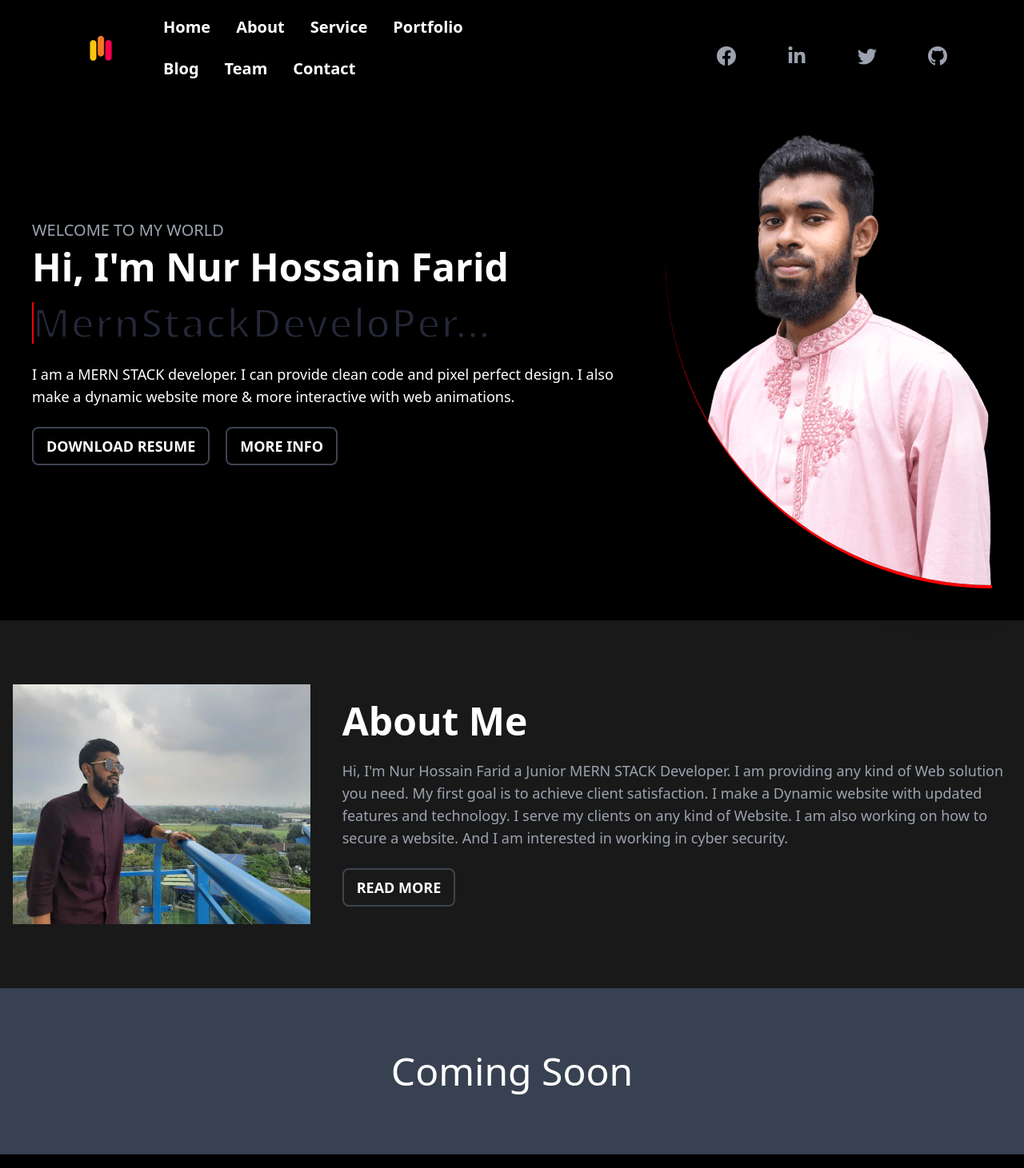
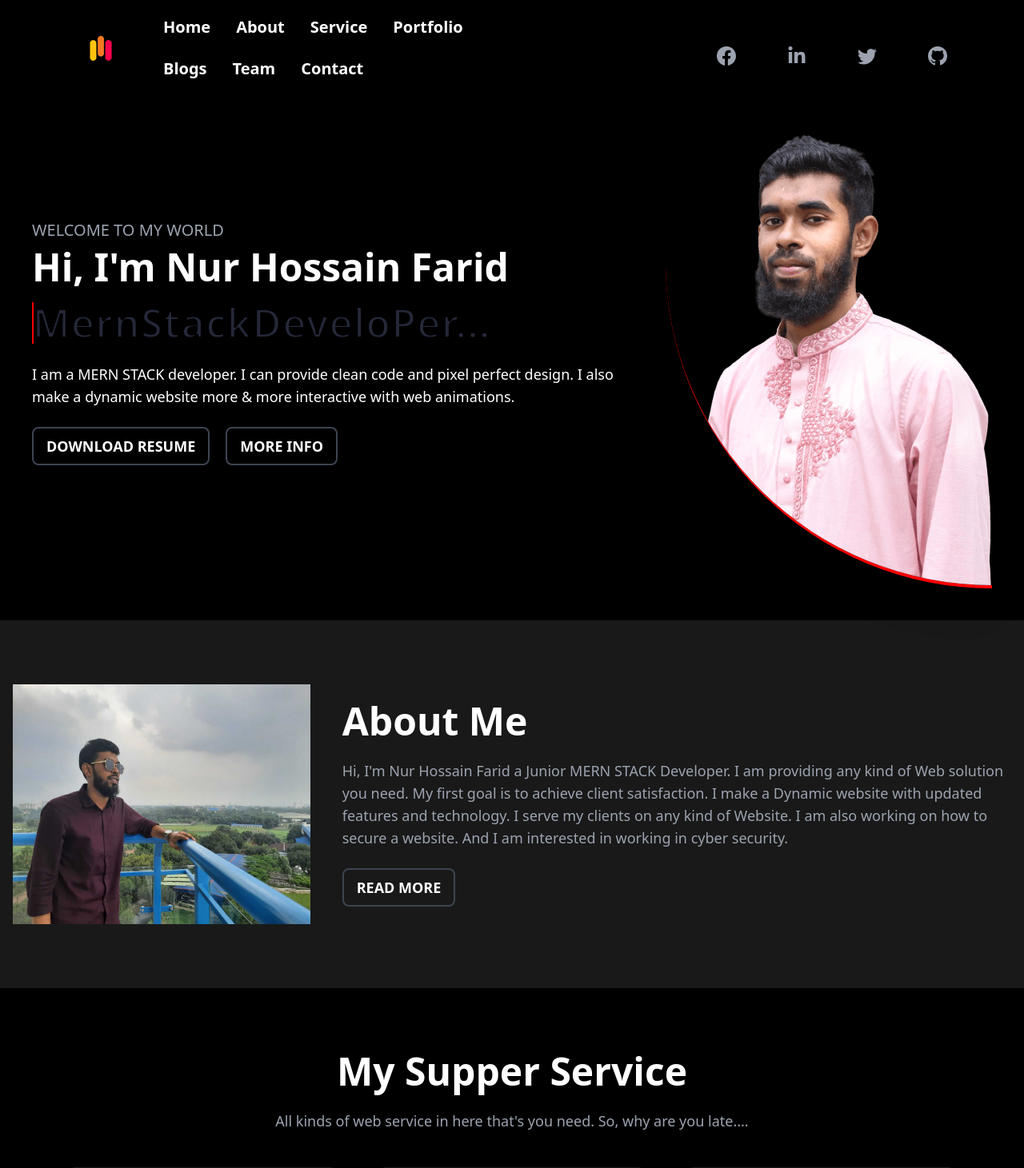
Before and after one commit to nurhossainfarid/my-portfolio-client-side, a React (Create React App) app: page / in a window 1280 px wide. Shown: the top 1461 px of the page at 80% size. Built offline with nearby package versions, Linux system fonts and the light colour scheme; grey boxes are pictures that could not be loaded.

Commit message:
blogs route updated

```diff
--- a/src/Pages/Header/Header.js
+++ b/src/Pages/Header/Header.js
@@ -19,7 +19,7 @@ const Header = () => {
                         <li><a className="text-xl text-white font-bold" href="#about">About</a></li>
                         <li><a className="text-xl text-white font-bold" href="#service">Service</a></li>
                         <li><a className="text-xl text-white font-bold" href="#project">Portfolio</a></li>
-                        <li><a className="text-xl text-white font-bold" href="">Blog</a></li>
+                        <li><a className="text-xl text-white font-bold"><Link to="/blogs">Blogs</Link></a></li>
                         <li><a className="text-xl text-white font-bold" href="">My Team</a></li>
                         <li><a className="text-xl text-white font-bold" href="#contact">Contact</a></li>
                     </ul>
@@ -32,7 +32,7 @@ const Header = () => {
                     <li><a className="text-xl text-white font-bold" href="#about">About</a></li>
                     <li><a className="text-xl text-white font-bold" href="#service">Service</a></li>
                     <li><a className="text-xl text-white font-bold" href="#project">Portfolio</a></li>
-                    <li><a className="text-xl text-white font-bold" href="#blogs">Blog</a></li>
+                    <li><a className="text-xl text-white font-bold"><Link to="/blogs">Blogs</Link></a></li>
                     <li><a className="text-xl text-white font-bold" href="">Team</a></li>
                     <li><a className="text-xl text-white font-bold" href="#contact">Contact</a></li>
                     </ul>
--- a/src/Pages/Home/Home.js
+++ b/src/Pages/Home/Home.js
@@ -1,7 +1,6 @@
 import React from 'react';
 import About from './About/About';
 import Banner from './Banner/Banner';
-import Blogs from './Blogs/Blogs';
 import ContactMe from './ContactMe/ContactMe';
 import MyProject from './MyProject/MyProject';
 import MyService from './MyService/MyService';
@@ -11,7 +10,6 @@ const Home = () => {
         <div className="">
             <Banner></Banner>
             <About></About>
-            <Blogs></Blogs>
             <MyService></MyService>
             <MyProject></MyProject>
             <ContactMe></ContactMe>
```
